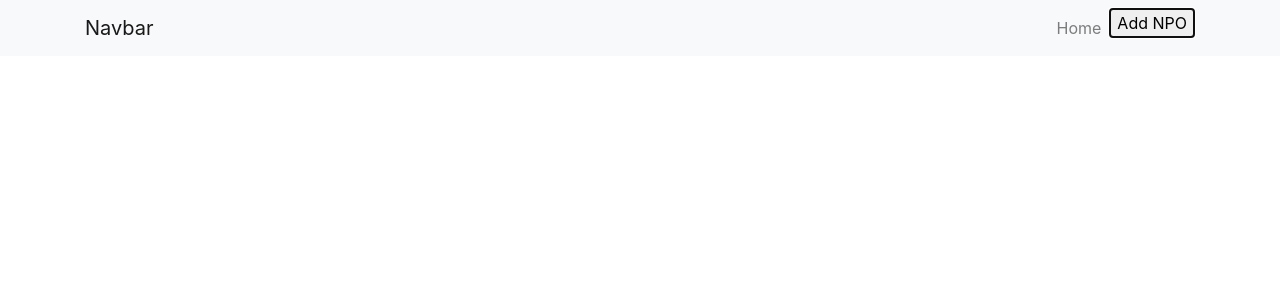
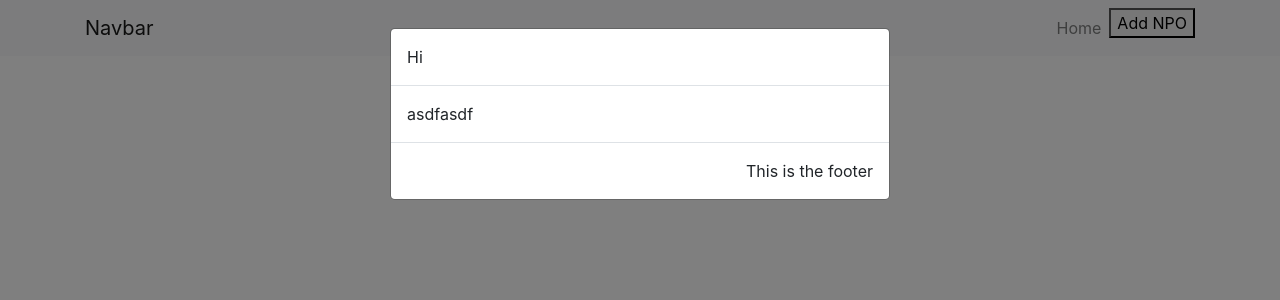
Before and after one commit to jinhao27/npocorev2, a React (Create React App) app: page / in a window 1280 px wide. Both pictures are taken after a click on the button "Add NPO". Shown: the top 300 px of the page. Built offline with nearby package versions, Linux system fonts and the light colour scheme.

Commit message:
added bootstrap modal

```diff
--- a/package.json
+++ b/package.json
@@ -8,6 +8,7 @@
     "@testing-library/user-event": "^7.1.2",
     "node-sass": "^4.14.0",
     "react": "^16.13.1",
+    "react-bootstrap": "^1.0.1",
     "react-dom": "^16.13.1",
     "react-scripts": "3.4.1"
   },
--- a/src/components/AddNPO.js
+++ b/src/components/AddNPO.js
@@ -1,11 +1,30 @@
-import React from 'react';
+import React, { useState } from 'react';
 
-class AddNPO extends React.Component {
-  render() {
-    return (
-      <button>Add NPO</button>
-    )
-  }
+// COMPONENTS
+import Modal from "react-bootstrap/Modal";
+
+function AddNPO() {
+  const [isOpen, setIsOpen] = useState(false);
+
+  const showModal = () => {
+    setIsOpen(true);
+  };
+
+  const hideModal = () => {
+    setIsOpen(false);
+  };
+
+  return (
+    <div>
+      <button onClick={showModal}>Add NPO</button>
+
+      <Modal show={isOpen} onHide={hideModal}>
+        <Modal.Header>Hi</Modal.Header>
+        <Modal.Body>asdfasdf</Modal.Body>
+        <Modal.Footer>This is the footer</Modal.Footer>
+      </Modal>
+    </div>
+  )
 }
 
 export default AddNPO;
```
Also changed, not shown: 1 other file (tests, documents, lock files or other folders).
